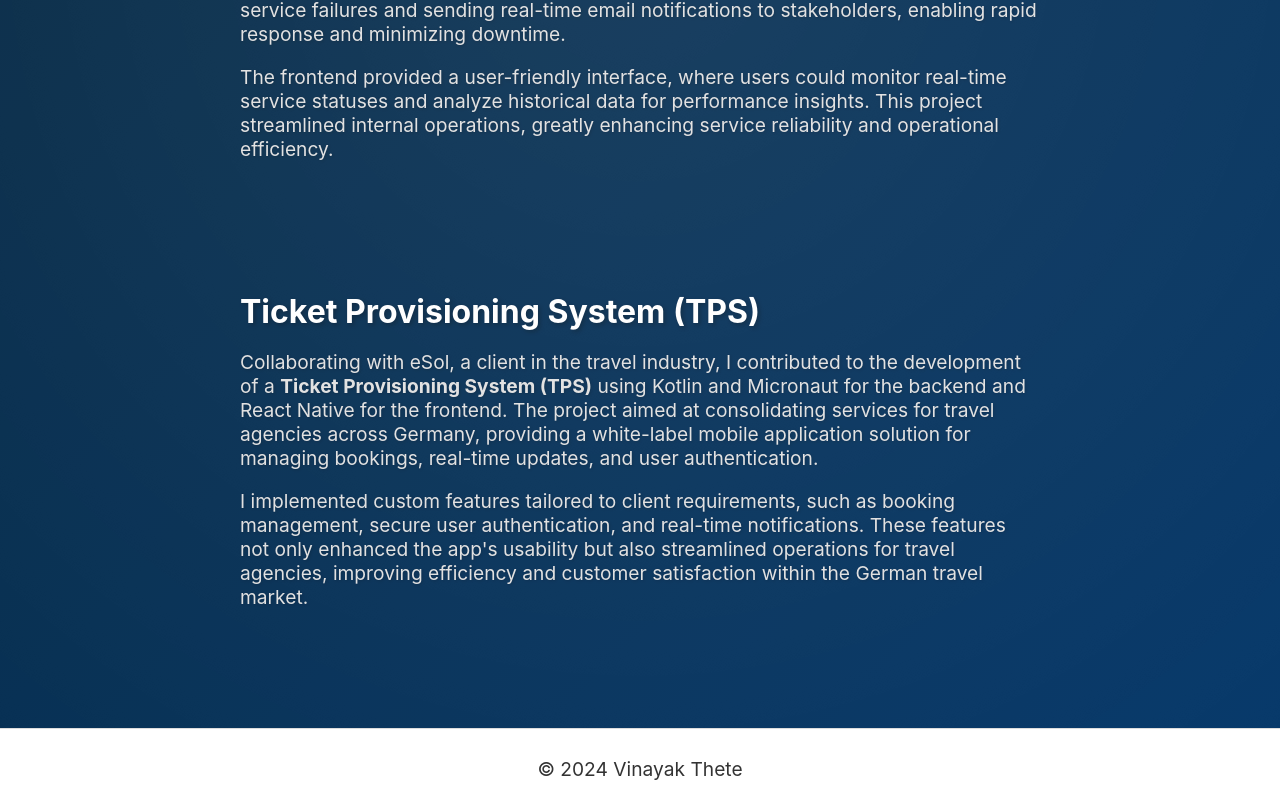
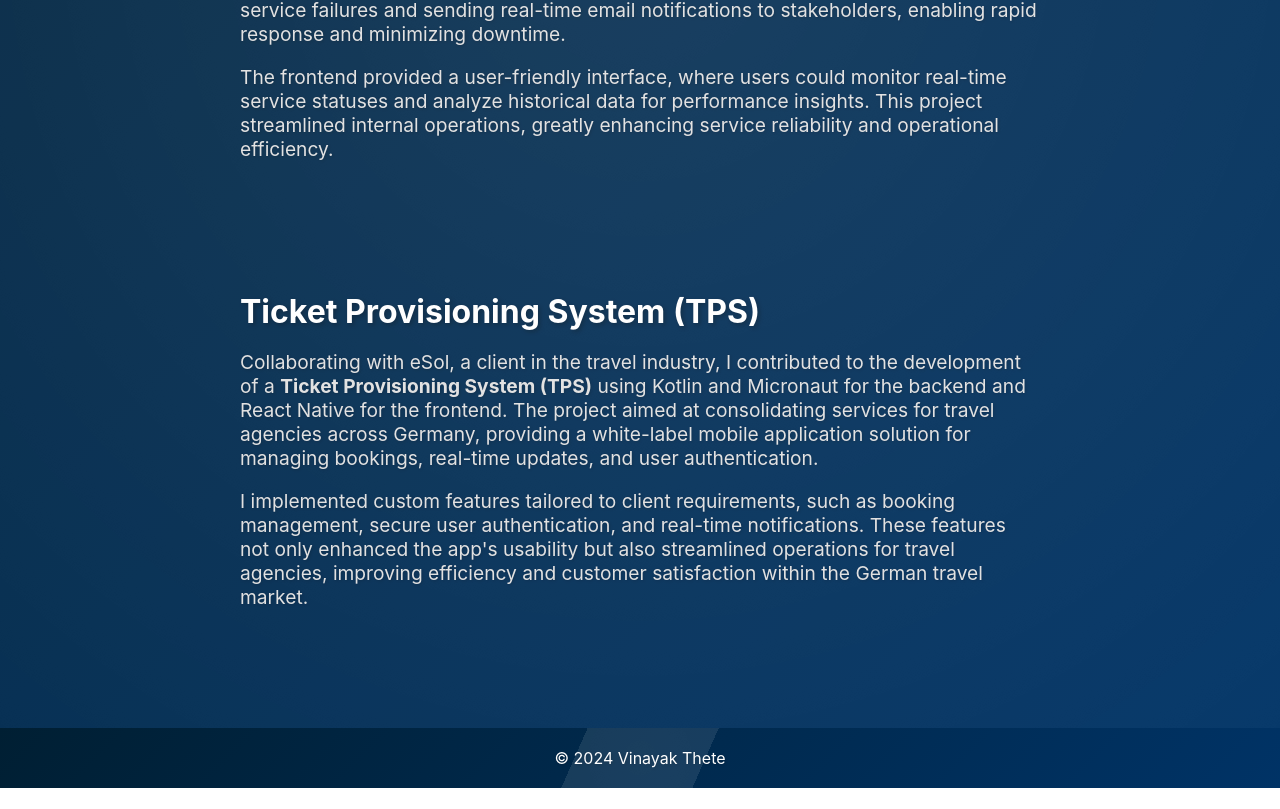
Before and after one commit to Vinayak2205/personal_portfolio, a React (Create React App) app in the folder front-end/: page / in a window 1280 px wide. Shown: the part 3340-4149 px from the top of the page. After the commit the page ends 4128 px from the top, so only its background shows below. Built offline with nearby package versions, Linux system fonts and the light colour scheme.

Commit message:
feat: updte the Footer section styling for consistency across the portfolio

```diff
--- a/front-end/src/style/Footer.css
+++ b/front-end/src/style/Footer.css
@@ -1,24 +1,53 @@
 .footer {
-  background-color: #ffffff;
-  color: #333333;
-  padding: 1rem;
-  border-top: 1px solid #ddd;
-  display: flex;
-  justify-content: center;
-  align-items: center;
-  height: 3rem;
+  background: linear-gradient(
+    135deg,
+    #001f33,
+    #003366
+  ); /* Same gradient as header */
+  padding: 20px 0;
+  text-align: center;
+  position: relative;
+  color: #ffffff;
+  z-index: 1;
+  overflow: hidden;
+}
+
+/* Same Radial Gradient Effect */
+.footer::before {
+  content: "";
+  position: absolute;
+  top: -50%;
+  left: -50%;
+  width: 200%;
+  height: 200%;
+  background: radial-gradient(
+    circle,
+    rgba(255, 255, 255, 0.1),
+    transparent 70%
+  );
+  animation: spin 20s linear infinite;
+  z-index: 0;
+  pointer-events: none;
 }
 
 .footer p {
   margin: 0;
-  font-size: 1.2rem;
+  font-size: 1rem;
+  color: #ffffff;
+  text-shadow: 1px 1px 3px rgba(0, 0, 0, 0.2);
 }
 
-.footer a {
-  color: #007acc;
-  text-decoration: none;
+@media (max-width: 768px) {
+  .footer p {
+    font-size: 0.9rem;
+  }
 }
 
-.footer a:hover {
-  text-decoration: underline;
+@keyframes spin {
+  0% {
+    transform: rotate(0deg);
+  }
+  100% {
+    transform: rotate(360deg);
+  }
 }
```
